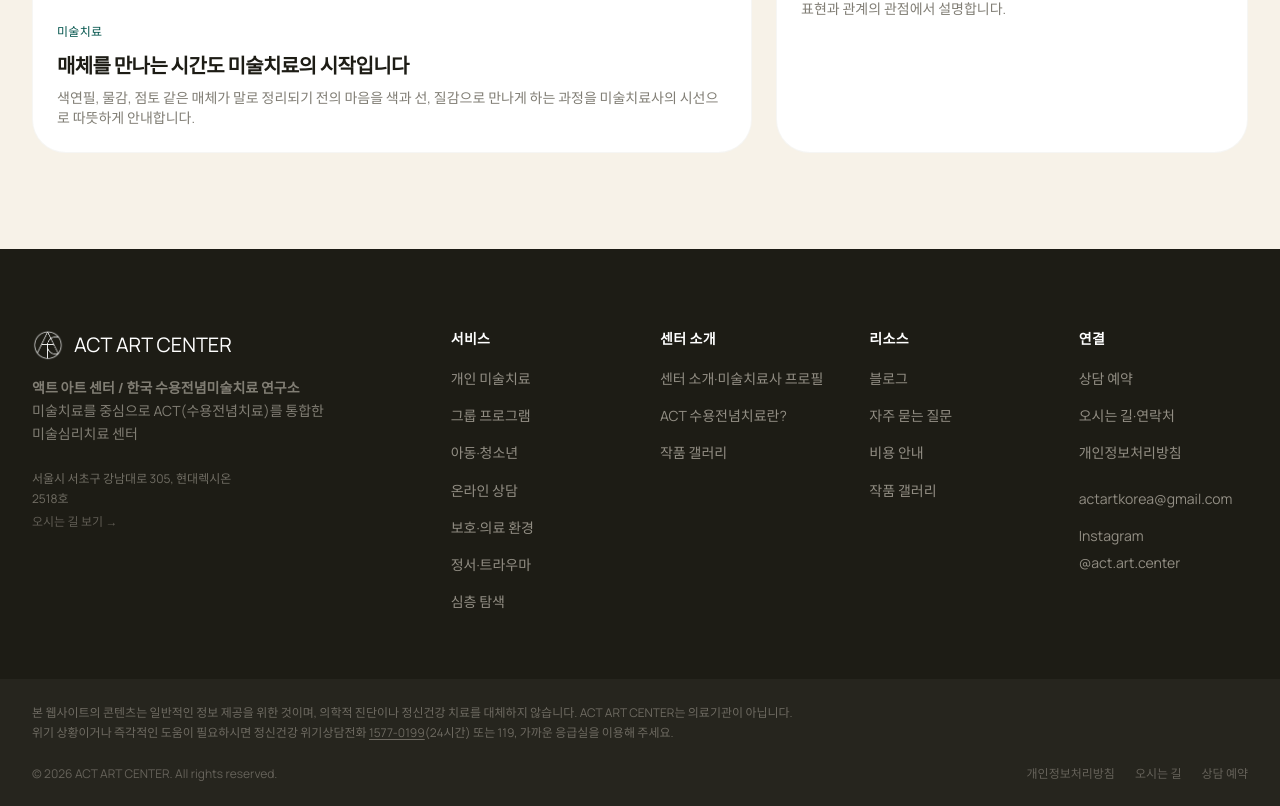
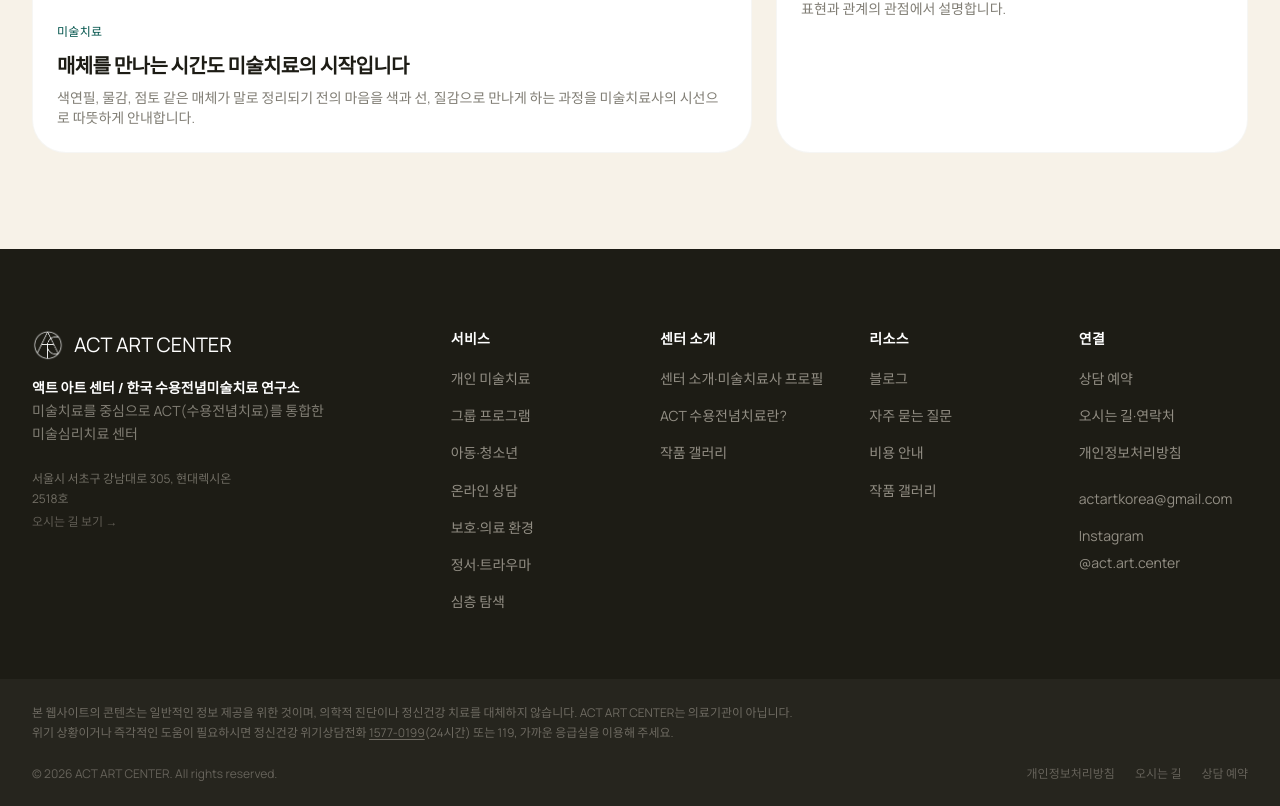
Before and after one commit to act-art-center/actartcenter.com, a Next.js app: page / in a window 1280 px wide. Shown: the part 8103-8909 px from the top of the page. Built offline with nearby package versions, Linux system fonts and the light colour scheme.

Commit message:
fix: make footer institute label white

```diff
--- a/src/components/layout/Footer.tsx
+++ b/src/components/layout/Footer.tsx
@@ -35,7 +35,7 @@ export function Footer() {
               <span className="font-[var(--font-display)] text-xl">ACT ART CENTER</span>
             </Link>
             <p className="mt-4 text-sm text-stone/60 leading-relaxed">
-              <span className="block whitespace-nowrap font-bold">액트 아트 센터 / 한국 수용전념미술치료 연구소</span>
+              <span className="block whitespace-nowrap font-bold text-white">액트 아트 센터 / 한국 수용전념미술치료 연구소</span>
               <span className="block whitespace-nowrap">미술치료를 중심으로 ACT(수용전념치료)를 통합한</span>
               <span className="block">미술심리치료 센터</span>
             </p>
```
